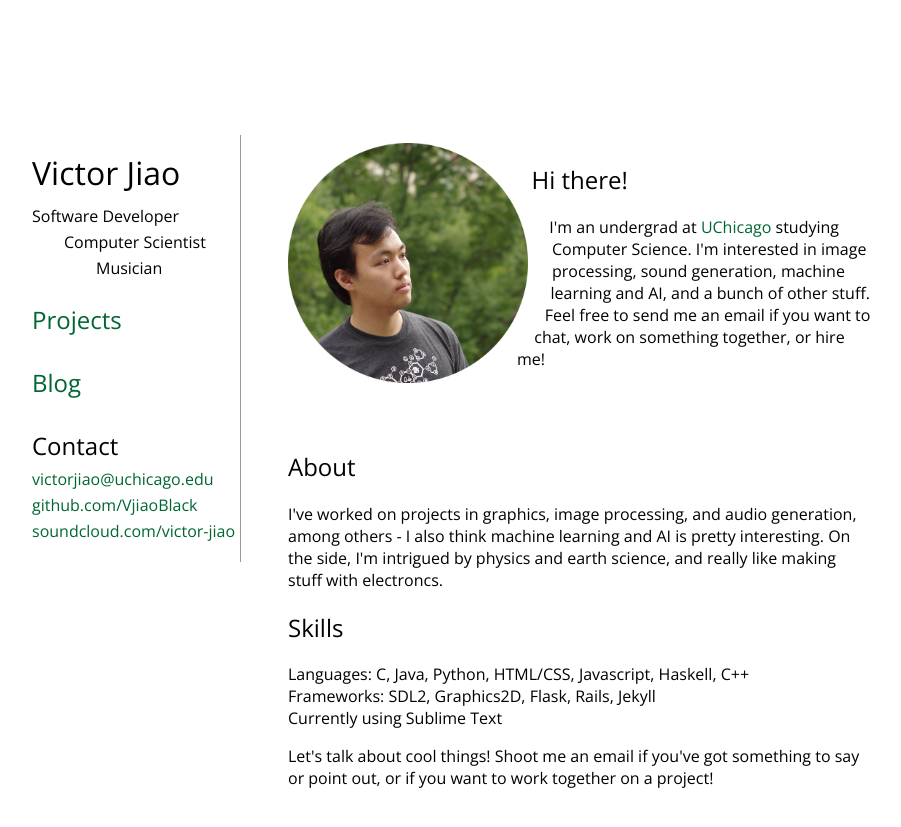
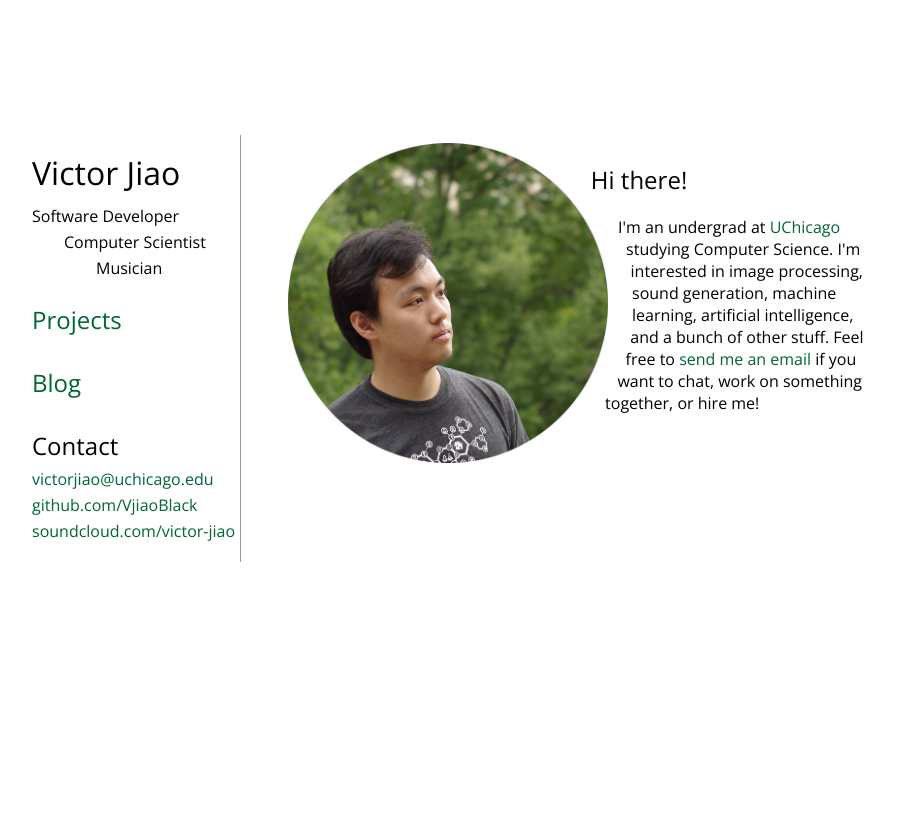
Before and after one commit to VjiaoBlack/VjiaoBlack.github.io, a Jekyll site: the page built from index.html, in a window 1280 px wide. Shown: the top 827 px of the page, without its empty margins (208-1109 px from the left). Built offline with Jekyll 4.4.1, drawn with Linux system fonts in a browser that asks for light colours.

Commit message:
fixed image layout

```diff
--- a/blog.html
+++ b/blog.html
@@ -1,4 +1,4 @@
 ---
 layout: default
 ---
-<p>Nothing here yet!</p>
+<p>Nothing here yet! Blog posts and disqus functionality coming soon.</p>
--- a/css/index.css
+++ b/css/index.css
@@ -1,11 +1,52 @@
-#victor {
-    height: 15em;
-    width: 15em;
+@media (min-width: 78em) {
 
-    float: left;
+    #victor {
+        height: 20em;
+        width: 20em;
 
-    margin-right: 3em;
+        float: left;
 
-    -webkit-shape-outside:circle();
-    shape-outside:circle();
+        margin-right: 3em;
+
+        -webkit-shape-outside:circle();
+        shape-outside:circle();
+    }
+
+    h2 {
+        white-space: nowrap;
+    }
 }
+
+@media (max-width: 78em) and (min-width: 60em) {
+    #victor {
+        height: 15em;
+        width: 15em;
+
+        margin-left: calc(50% - 7.5em);
+
+        margin-bottom: -1em;
+
+    }
+
+    p, h2 {
+        clear: both;
+    }
+}
+
+
+@media (max-width: 60em) {
+    #victor {
+        height: calc(50vw - 15em);
+        width: calc(50vw - 15em);
+
+        margin-left: calc(50% - 25vw + 7.5em);
+
+
+        float: left;
+
+    }
+
+    p, h2 {
+        clear: both;
+    }
+}
--- a/index.html
+++ b/index.html
@@ -9,29 +9,7 @@ layout: default
 <p>
     I'm an undergrad at <a href="http://www.uchicago.edu">UChicago</a> studying
     Computer Science. I'm interested in image processing, sound generation, machine
-    learning and AI, and a bunch of other stuff. Feel free to send me an email if you
-    want to chat, work on something together, or hire me!
+    learning, artificial intelligence, and a bunch of other stuff. Feel free to
+    <a href="mailto:victorjiao@uchicago.edu"> send me an email </a> if you want
+    to chat, work on something together, or hire me!
 </p>
-<br><br>
-
-<p>
-    <h2>About</h2>
-    I've worked on projects in graphics, image processing, and audio generation,
-    among others - I also think machine learning and AI is pretty interesting.
-    On the side, I'm intrigued by physics and earth science, and really like
-    making stuff with electroncs.
-</p>
-<p>
-    <h2>Skills</h2>
-    Languages: C, Java, Python, HTML/CSS, Javascript, Haskell, C++
-    <br>
-    Frameworks: SDL2, Graphics2D, Flask, Rails, Jekyll
-    <br>
-    Currently using Sublime Text
-</p>
-
-
-<p>
-    Let's talk about cool things! Shoot me an email if you've got something to
-    say or point out, or if you want to work together on a project!
-</p>
--- a/projects.html
+++ b/projects.html
@@ -1,4 +1,4 @@
 ---
 layout: default
 ---
-<p>Before I finish my project list crawler, check out my <a href="https://github.com/VjiaoBlack">Github</a>!
+<p>Still fixing this up. I'll add and edit projects manually.</p>
```
Also changed, not shown: 4 other files.
